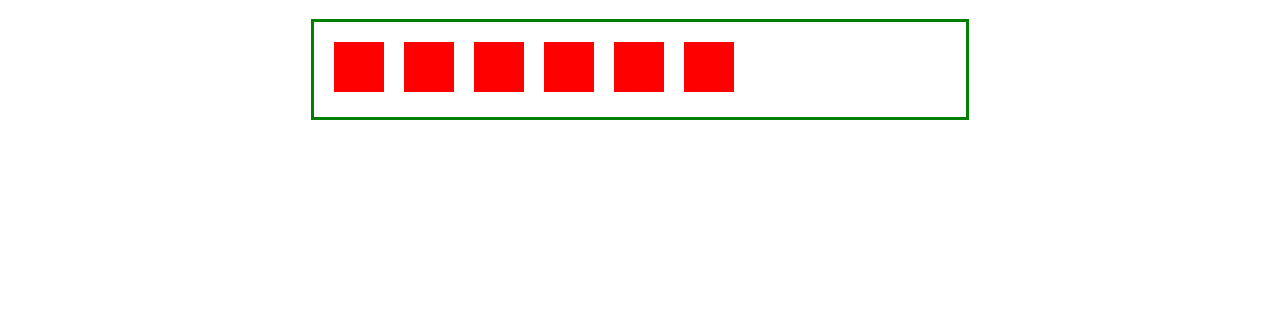
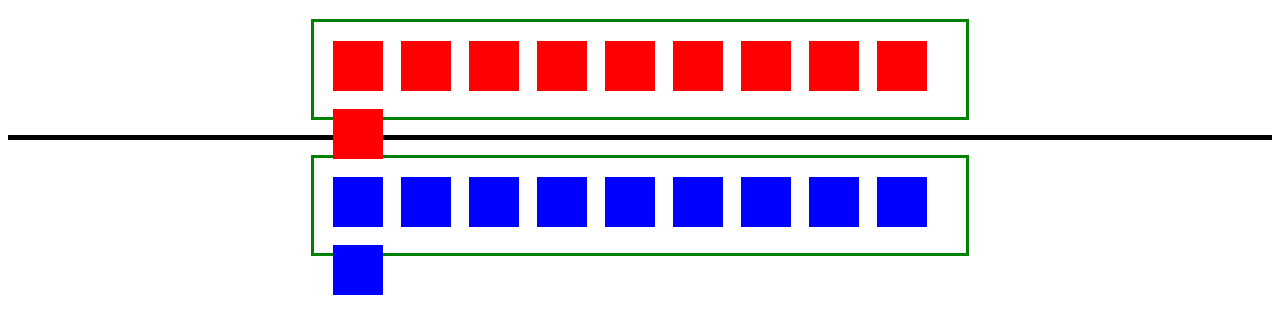
Before and after one commit to Aphinith/cssAction, a website: page boxes/public/index.html in a window 1280 px wide. Shown: the part 61-394 px from the top of the page. Drawn offline with Linux system fonts and the light colour scheme.

Commit message:
add second row of boxes

```diff
--- a/boxes/public/index.html
+++ b/boxes/public/index.html
@@ -14,6 +14,25 @@
     <div class="box"></div>
     <div class="box"></div>
     <div class="box"></div>
+    <div class="box"></div>
+    <div class="box"></div>
+    <div class="box"></div>
+    <div class="box"></div>
+  </section>
+
+  <div class="divider"></div>
+
+  <section class="second_row">
+    <div class="box"></div>
+    <div class="box"></div>
+    <div class="box"></div>
+    <div class="box"></div>
+    <div class="box"></div>
+    <div class="box"></div>
+    <div class="box"></div>
+    <div class="box"></div>
+    <div class="box"></div>
+    <div class="box"></div>
   </section>
 
 
--- a/boxes/public/styles/style.css
+++ b/boxes/public/styles/style.css
@@ -1,6 +1,13 @@
 h1 {
   color: blue;
   text-align: center;
+}
+
+.divider {
+  width: 100%;
+  height: 5px;
+  background-color: black;
+  margin: 15px 0;
 }
 
 /***********************************************************
@@ -11,7 +18,7 @@ FIRST ROW OF BOXES
   width: 50px;
   height: 50px;
   background-color: red;
-  margin: 10px;
+  margin: 9px;
   float: left;
 }
 
@@ -22,3 +29,23 @@ FIRST ROW OF BOXES
   border: 3px solid green;
   padding: 10px;
 }
+
+/***********************************************************
+SECOND ROW OF BOXES
+***********************************************************/
+
+.second_row .box {
+  width: 50px;
+  height: 50px;
+  background-color: blue;
+  margin: 9px;
+  float: left;
+}
+
+.second_row {
+  margin: auto;
+  width: 50%;
+  height: 75px;
+  border: 3px solid green;
+  padding: 10px;
+}
```
